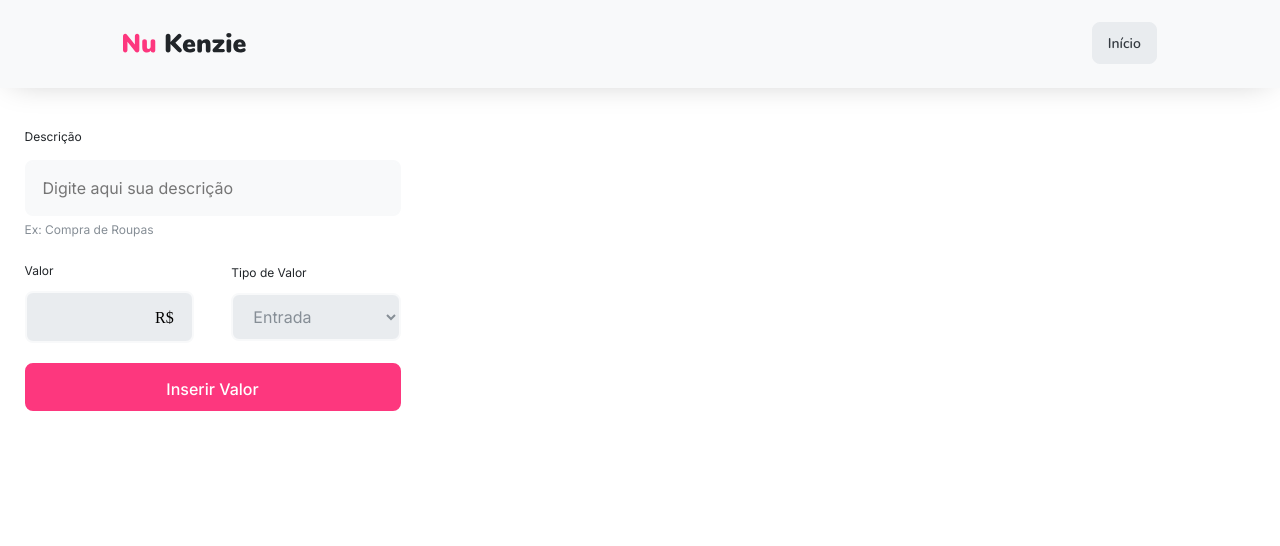
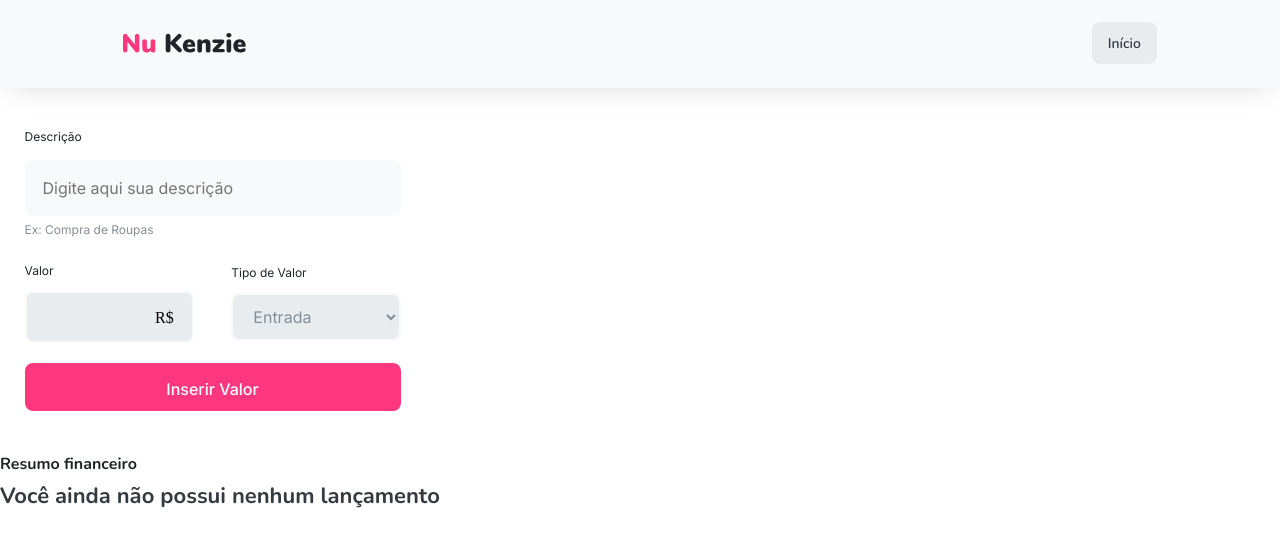
Before and after one commit to Kenzie-Academy-Brasil-Developers/m3-t15-s1-react-projeto-nu-kenzie-rpgouveia, a React (Vite) app: page / in a window 1280 px wide. Both pictures are taken after a click on the button "Iniciar". Shown: the top 546 px of the page. Built offline with nearby package versions, Linux system fonts and the light colour scheme.

Commit message:
feat: add valuelist component

```diff
--- a/package.json
+++ b/package.json
@@ -10,7 +10,8 @@
   },
   "dependencies": {
     "react": "^18.2.0",
-    "react-dom": "^18.2.0"
+    "react-dom": "^18.2.0",
+    "uuid": "^9.0.0"
   },
   "devDependencies": {
     "@types/react": "^18.0.26",
--- a/src/components/Form/index.jsx
+++ b/src/components/Form/index.jsx
@@ -1,16 +1,29 @@
 import { useState } from 'react'
 import styles from './style.module.css'
 
-export const Form = () => {
+export const Form = ({addValueToValueList}) => {
 
     const [formData, setFormData] = useState({
         description: '',
         value: '',
-        type: 'entrada'
+        type: 'Entrada'
     })
 
     function handleSubmit(event) {
         event.preventDefault()
+
+        if (formData.description !== '' && formData.value !== '') {
+            addValueToValueList(formData)
+        } else {
+            alert('Você precisa preencher os campos para enviar o formulário.')
+        }
+
+        // Reset Form
+        setFormData({
+            description: '',
+            value: '',
+            type: 'Entrada'
+        })
     }
 
     return (
@@ -20,6 +33,7 @@ export const Form = () => {
                 <input
                     id='description'
                     type={'text'}
+                    value={formData.description}
                     placeholder={'Digite aqui sua descrição'}
                     onChange={(event) => setFormData({...formData, description: event.target.value})}
                 />
@@ -31,6 +45,7 @@ export const Form = () => {
                     <input
                         id='value'
                         type={'number'}
+                        value={formData.value}
                         onChange={(event) => setFormData({...formData, value: event.target.value})}
                     />
                     <p>R$</p>
@@ -39,10 +54,11 @@ export const Form = () => {
                     <label className={styles.form_input_label} htmlFor='type'>Tipo de Valor</label>
                     <select
                         id='type'
+                        value={formData.type}
                         onChange={(event) => setFormData({...formData, type: event.target.value})}
                     >
-                        <option value={'entrada'}>Entrada</option>
-                        <option value={'despesa'}>Despesa</option>
+                        <option value={'Entrada'}>Entrada</option>
+                        <option value={'Despesa'}>Despesa</option>
                     </select>
                 </div>
             </div>
--- /dev/null
+++ b/src/components/ValueList/index.jsx
@@ -0,0 +1,30 @@
+export const ValueList = ({valueList, removeValueFromValueList}) => {
+
+    return (
+        <section>
+            <h3 className="title three bold grey">Resumo financeiro</h3>
+            <ul>
+                {
+                    valueList.length == 0 ? (
+                        <li>
+                            <p className="title two bold grey" aria-label="alert">Você ainda não possui nenhum lançamento</p>
+                        </li>
+                    ) : (
+                        valueList.map((value) => {
+                            return (
+                                <li key={value.id}>
+                                    <p>{value.description}</p>
+                                    <p>{value.type}</p>
+                                    <p>{value.value}</p>
+                                    <button type="submit" onClick={() => removeValueFromValueList(value.id)}>Remover</button>
+                                </li>
+                            )
+                        })
+
+
+                    )
+                }
+            </ul>
+        </section>
+    )
+}
--- a/src/pages/ApplicationPage/index.jsx
+++ b/src/pages/ApplicationPage/index.jsx
@@ -1,13 +1,38 @@
+import { useState } from 'react'
+import { v4 as uuid} from "uuid"
 import styles from './style.module.css'
 import Header from '../../components/Header'
 import { Form } from '../../components/Form'
+import { ValueList } from '../../components/ValueList'
 
 export function ApplicationPage({setCurrentPage}) {
+
+    const [valueList, setValueList] = useState([])
+
+    // Callbacks
+    function addValueToValueList(formData) {
+        const newValue = {...formData, id: uuid()}
+        setValueList([...valueList, newValue])
+    }
+
+    function removeValueFromValueList(valueToBeRemoved) {
+        if (confirm('Você realmente deseja remover este valor?')) {
+            const filteredValuesList = valueList.filter((value) => {
+                return value.id !== valueToBeRemoved
+            })
+            setValueList([...filteredValuesList])
+        }
+    }
+
     return (
         <>
             <Header setCurrentPage={setCurrentPage}/>
             <section>
-                <Form/>
+                <div>
+                    <Form addValueToValueList={addValueToValueList}/>
+                    <></>
+                </div>
+                <ValueList valueList={valueList} removeValueFromValueList={removeValueFromValueList}/>
             </section>
         </>
     )
--- a/src/styles/typography.css
+++ b/src/styles/typography.css
@@ -17,10 +17,28 @@
 
 .title.two {
     font-size: var(--font-size-2); /* 22px */
+    line-height: 2.125rem; /* 34px */
+}
+
+.title.two.bold {
+    font-weight: var(--font-weight-2);
+}
+
+.title.two.bold.grey {
+    color: var(--color-grey-5);
 }
 
 .title.three {
     font-size: var(--font-size-3); /* 16px */
+    line-height: 1.875rem; /* 30px */
+}
+
+.title.three.bold {
+    font-weight: var(--font-weight-2);
+}
+
+.title.three.bold.grey {
+    color: var(--color-grey-4);
 }
 
 .title.four {
```
Also changed, not shown: src/components/ValueList/style.module.css (added), 1 other file (tests, documents, lock files or other folders).
